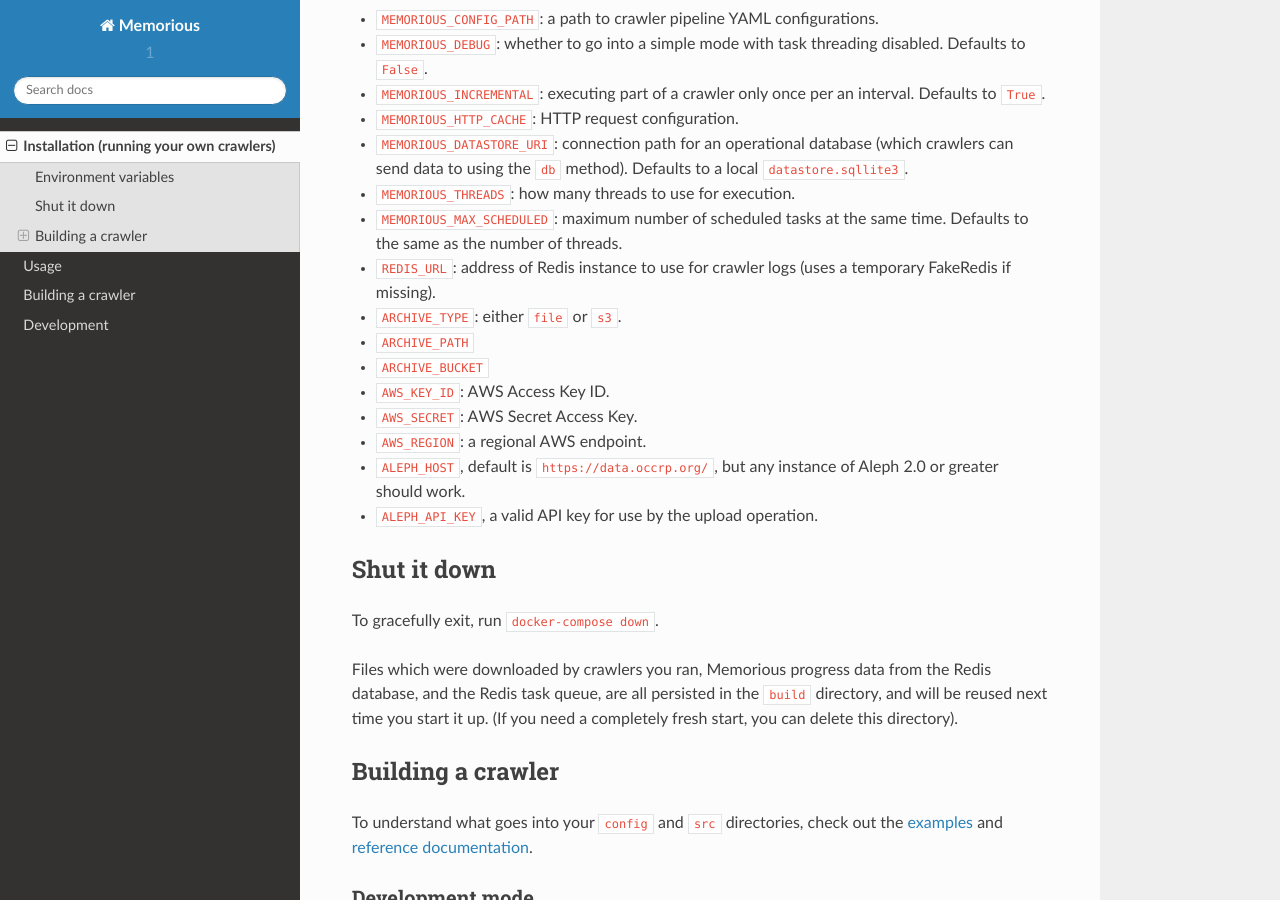
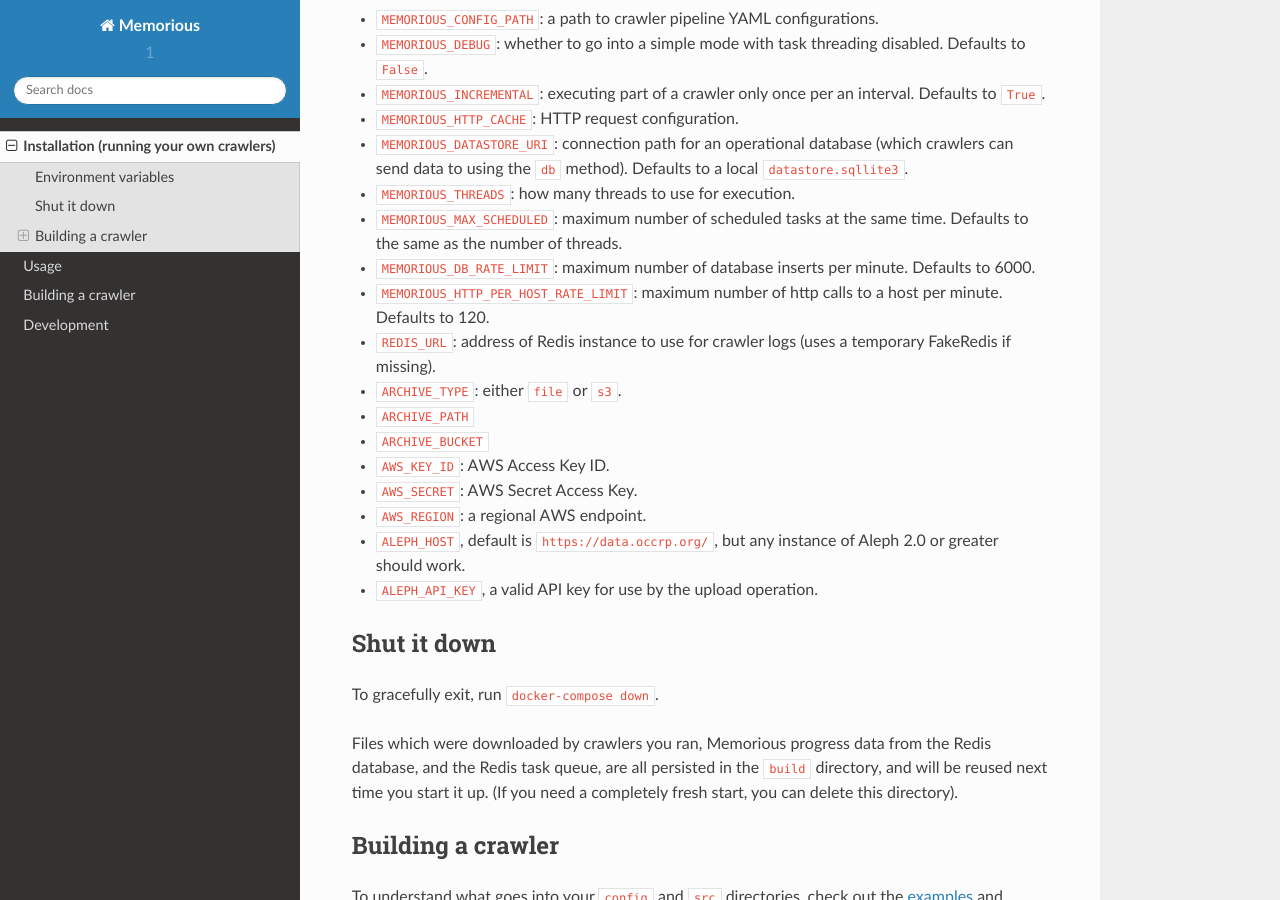
Before and after one commit to alephdata/memorious, a Sphinx documentation site: the page built from docs/installation.md, in a window 1280 px wide and 900 px high, scrolled down 1092 px. Built offline with Sphinx 7.4.7 and the Read the Docs theme 2.0.0, drawn with Linux system fonts in a browser that asks for light colours.

Commit message:
Update docs

```diff
--- a/docs/installation.md
+++ b/docs/installation.md
@@ -42,6 +42,8 @@
 * ``MEMORIOUS_DATASTORE_URI``: connection path for an operational database (which crawlers can send data to using the `db` method). Defaults to a local `datastore.sqllite3`.
 * ``MEMORIOUS_THREADS``: how many threads to use for execution.
 * ``MEMORIOUS_MAX_SCHEDULED``: maximum number of scheduled tasks at the same time. Defaults to the same as the number of threads.
+* ``MEMORIOUS_DB_RATE_LIMIT``: maximum number of database inserts per minute. Defaults to 6000.
+* ``MEMORIOUS_HTTP_PER_HOST_RATE_LIMIT``: maximum number of http calls to a host per minute. Defaults to 120.
 
 * ``REDIS_URL``: address of Redis instance to use for crawler logs (uses a temporary FakeRedis if missing).
 * ``ARCHIVE_TYPE``: either ``file`` or ``s3``.
```
Also changed, not shown: docs/buildingcrawler.md (+5 -6 lines).
